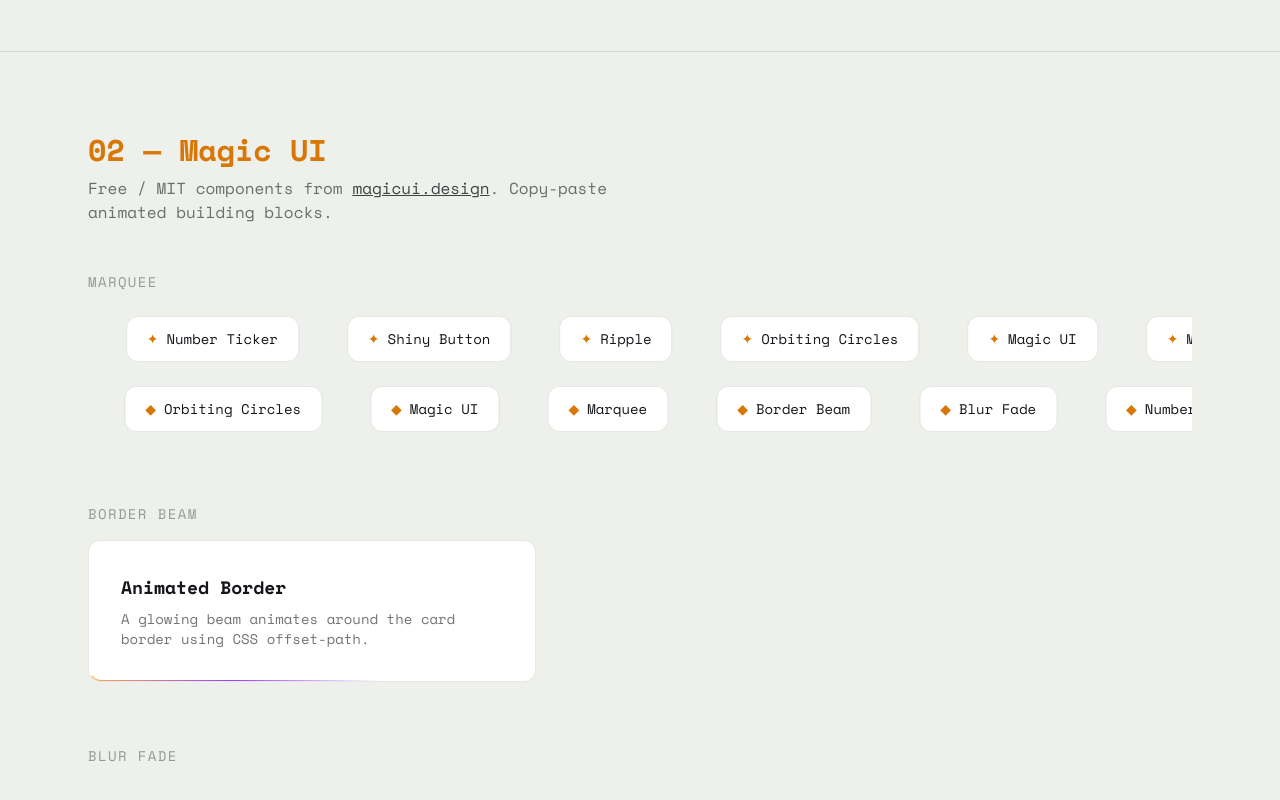
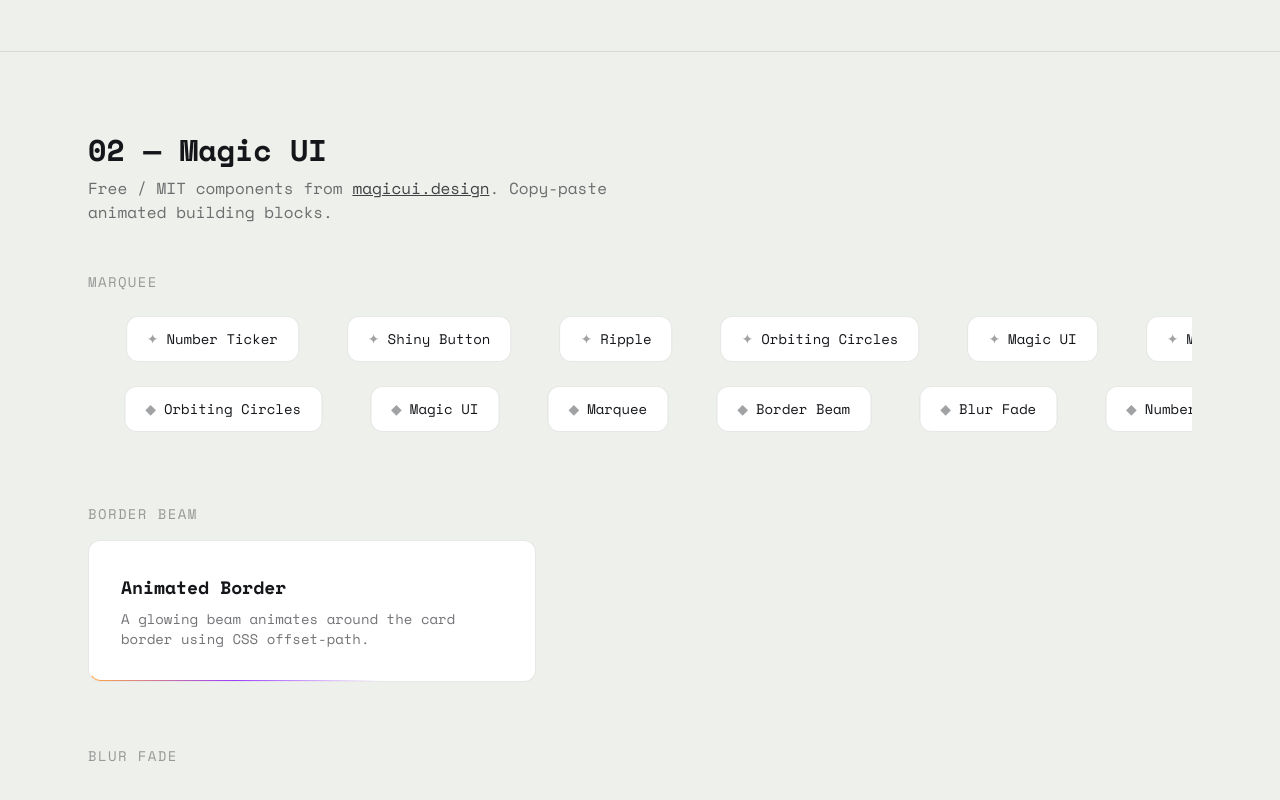
Before and after one commit to Dahhrk/pack-shelf, a React (Vite) app: page / in a window 1280 px wide. Shown: the part 1537-2337 px from the top of the page. Built offline with nearby package versions, Linux system fonts and the light colour scheme.

Commit message:
fix: MagicUiSection chrome amber leak — heading + marquee gems to ink; FloatingNav keeps #d9772e

```diff
--- a/src/sections/MagicUiSection.tsx
+++ b/src/sections/MagicUiSection.tsx
@@ -14,7 +14,7 @@
 export function MagicUiSection() {
   return (
     <section id="magic-ui" className="py-20 px-6 max-w-6xl mx-auto">
-      <h2 className="text-3xl font-bold mb-2 text-amber-600">
+      <h2 className="text-3xl font-bold mb-2 text-[#14161a]">
         02 — Magic UI
       </h2>
       <p className="text-[#14161a]/60 mb-12 max-w-xl">
@@ -36,7 +36,7 @@
                 key={item}
                 className="mx-4 flex items-center gap-2 rounded-xl border border-[#14161a]/10 bg-white px-5 py-3 text-sm"
               >
-                <span className="text-amber-600">✦</span>
+                <span className="text-[#14161a]/40">✦</span>
                 <span>{item}</span>
               </div>
             ))}
@@ -47,7 +47,7 @@
                 key={item}
                 className="mx-4 flex items-center gap-2 rounded-xl border border-[#14161a]/10 bg-white px-5 py-3 text-sm"
               >
-                <span className="text-amber-600">◆</span>
+                <span className="text-[#14161a]/40">◆</span>
                 <span>{item}</span>
               </div>
             ))}
```
